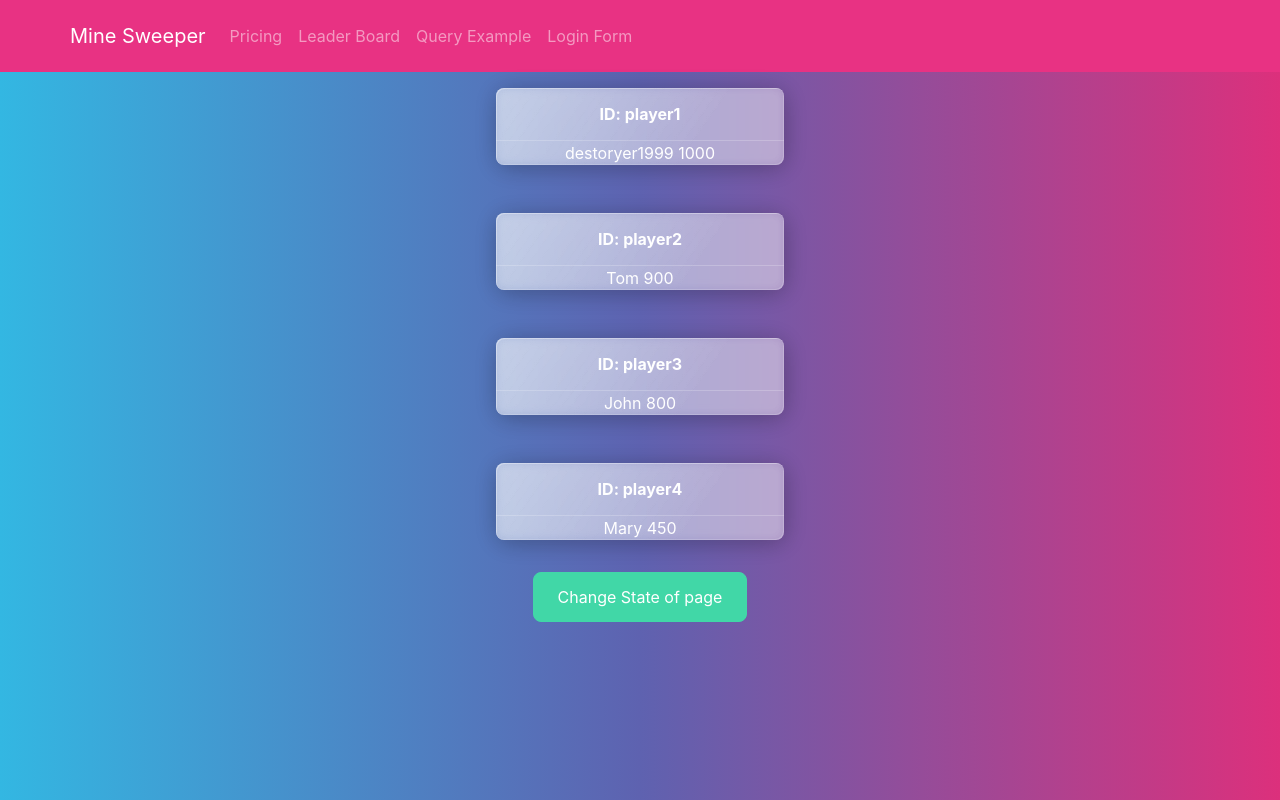
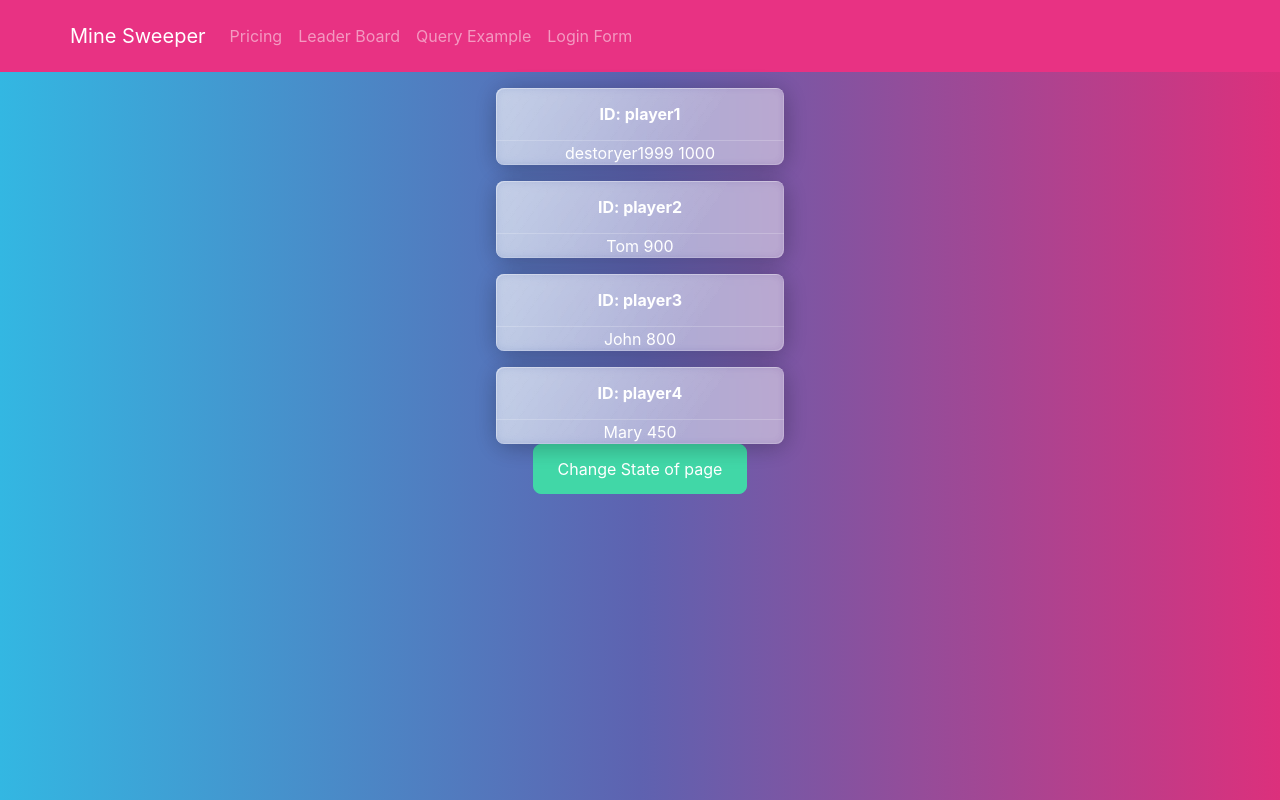
Before and after one commit to jessemadsen1/minesweeper, a React (Create React App) app: page /leader-board in a window 1280 px wide. Built offline with nearby package versions, Linux system fonts and the light colour scheme.

Commit message:
got rid of all errors

```diff
--- a/src/components/Cats/CatCard.tsx
+++ b/src/components/Cats/CatCard.tsx
@@ -15,9 +15,9 @@ const CatCard = ({ breed, country, orign, coat, pattern }: CatProps) => {
 
 
   return (
-    <p style={{ paddingTop: "1rem" }}>
+    <div style={{ paddingTop: "1rem" }}>
       <div className="d-flex justify-content-center ">
-        <p>
+        <div>
           <Card style={{ width: "18rem" }}>
             <div className="card text-center">
               <div className="card-header">{breed}</div>
@@ -27,9 +27,9 @@ const CatCard = ({ breed, country, orign, coat, pattern }: CatProps) => {
               <div>pattern: {pattern}</div>
             </div>
           </Card>
-        </p>
+        </div>
       </div>
-    </p>
+    </div>
   );
 };
 
--- a/src/components/Pages/Home.tsx
+++ b/src/components/Pages/Home.tsx
@@ -9,7 +9,6 @@ import Stopwatch from "./Stopwatch";
 const numRows = 10;
 const numCols = 10;
 
-type Reducer<State, Action> = (state: State, action: Action) => State;
 
 type State = {
   value: number;
@@ -46,7 +45,7 @@ const clearAction: Action = {
 };
 
 function counterReducer(state: State, action: Action): State {
-  const { type, payload } = action;
+  const { type } = action;
 
   switch (type) {
     case ActionKind.Increase:
--- a/src/components/Pages/LeaderBoard.tsx
+++ b/src/components/Pages/LeaderBoard.tsx
@@ -45,7 +45,7 @@ function LeaderBoard() {
         <div>
           {DUMMY_PLAYERS.map((p) => {
             if (hide === false) {
-              return <Player id={p.id} name={p.name} score={p.score} />;
+              return <Player id={p.id} name={p.name} score={p.score} key={Math.random()}/>
             }
             return null;
           })}
--- a/src/components/Pages/Stopwatch.tsx
+++ b/src/components/Pages/Stopwatch.tsx
@@ -29,6 +29,8 @@ const Stopwatch = ({ onStart, onStop }: StopWatchProps) => {
   useEffect(() => {
     startHandler(onStart);
     stopHandler(onStop);
+    if(onStop == true)
+      clearInterval(timerIdRef.current);
     return () => clearInterval(timerIdRef.current);
   }, [onStart, onStop]);
   return (
--- a/src/components/Player/Player.tsx
+++ b/src/components/Player/Player.tsx
@@ -16,18 +16,18 @@ const Player =({id,name,score}:PlayerProps)=> {
  };
 
           return (
-            <p style={{ paddingTop: "1rem" }}>
+            <div style={{ paddingTop: "1rem" }}>
               <div className="d-flex justify-content-center ">
-                <p>
+                <div>
                   <Card style={{ width: "18rem" }}>
                     <div className="card text-center">
                       <div className="card-header">{id}</div>
-                      <div>{getName(name,score)}</div>
+                      <div>{getName(name, score)}</div>
                     </div>
                   </Card>
-                </p>
+                </div>
               </div>
-            </p>
+            </div>
           );
 }
 
```
Also changed, not shown: src/components/Pages/QueryExample.tsx (+3 -16 lines), 1 other file (tests, documents, lock files or other folders).
